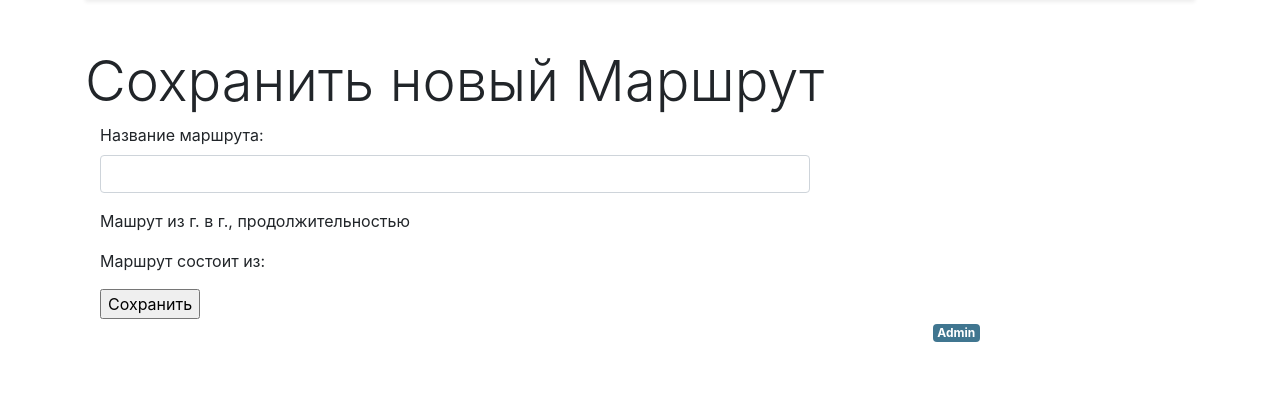
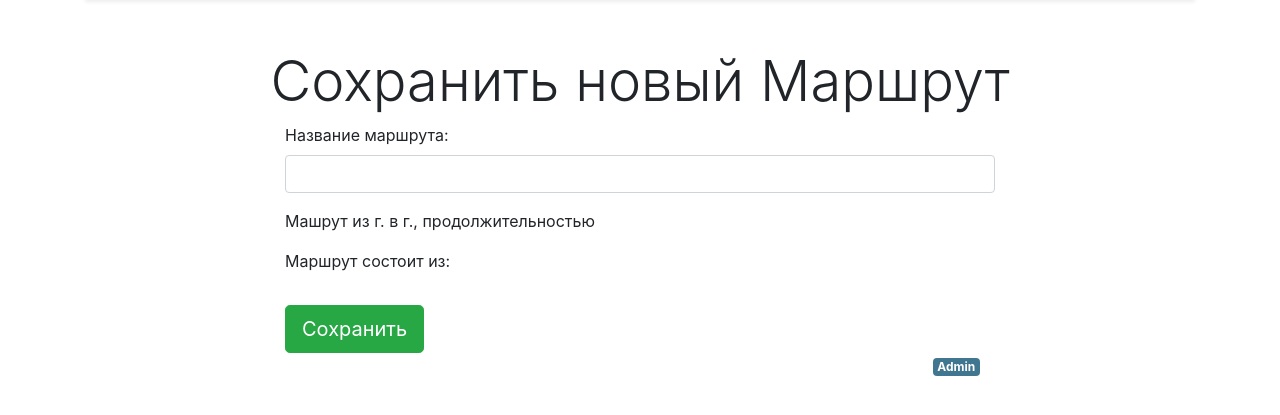
Before and after one commit to popoffww/django-station-modified, a Django app: template routes/templates/routes/create.html in a window 1280 px wide. Shown: the part 57-472 px from the top of the page. Run offline with Django 5.2, Linux system fonts and the light colour scheme; the template is opened without the code that fills it: values that come from a table or form of the project are taken from there, others are empty; some libraries are stand-ins or nearby versions.

Commit message:
Стилизация страницы сохранения маршрута

```diff
--- a/routes/templates/routes/create.html
+++ b/routes/templates/routes/create.html
@@ -2,8 +2,8 @@
 {% block title%}Сохранение маршрута {% endblock%}
 
 {% block content%}
-    <h1 class="display-4">Сохранить новый Маршрут</h1>
-    <div class="row mx-auto">
+    <h1 class="display-4 text-center">Сохранить новый Маршрут</h1>
+    <div class="row mx-auto justify-content-center">
         <div class='col-md-8'>
             <form action="" method="post"> {% csrf_token %}
                 {{form.as_p}}
@@ -13,7 +13,7 @@
                         {% for d in descr %}
                             <p> {{d}} </p>
                         {% endfor %}
-                <input type="submit" value="Сохранить">
+                <input class="btn btn-lg btn-success mt-3" type="submit" value="Сохранить">
                 </form>
         </div>
     </div>
```
